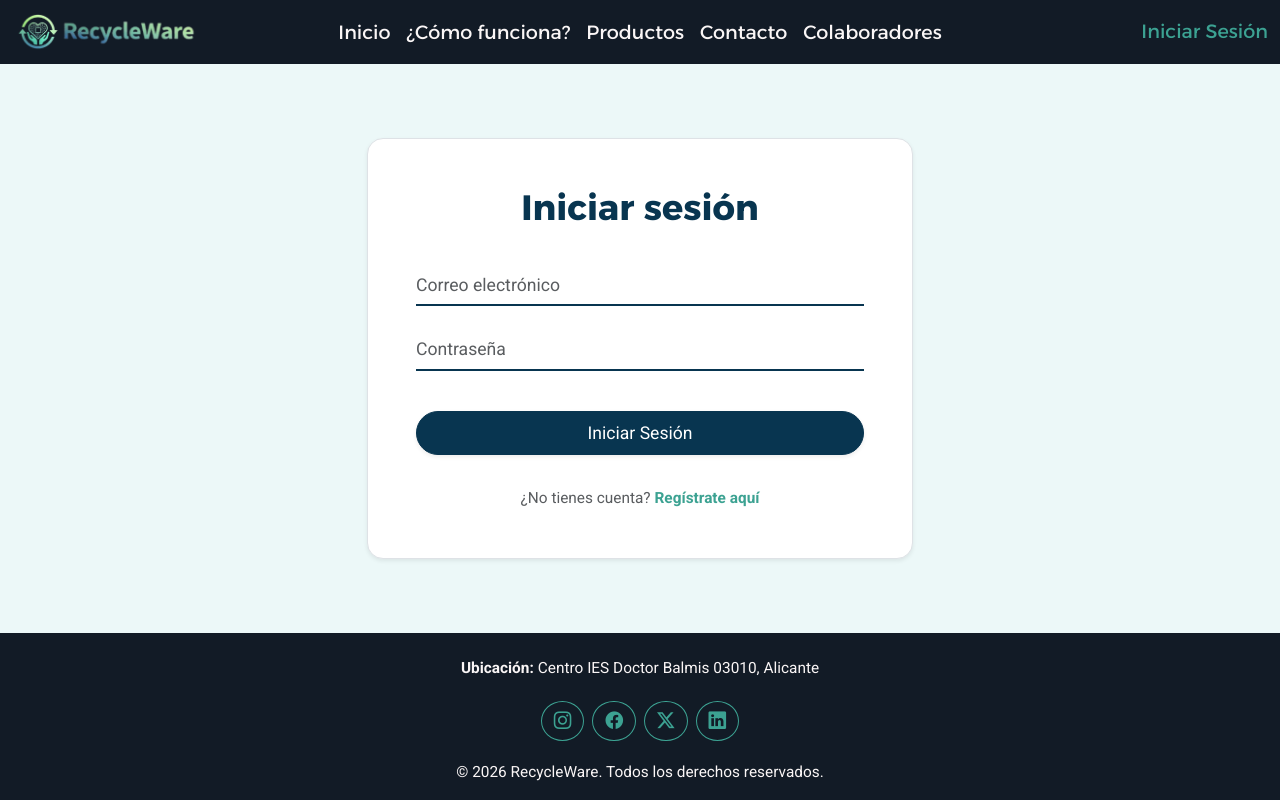
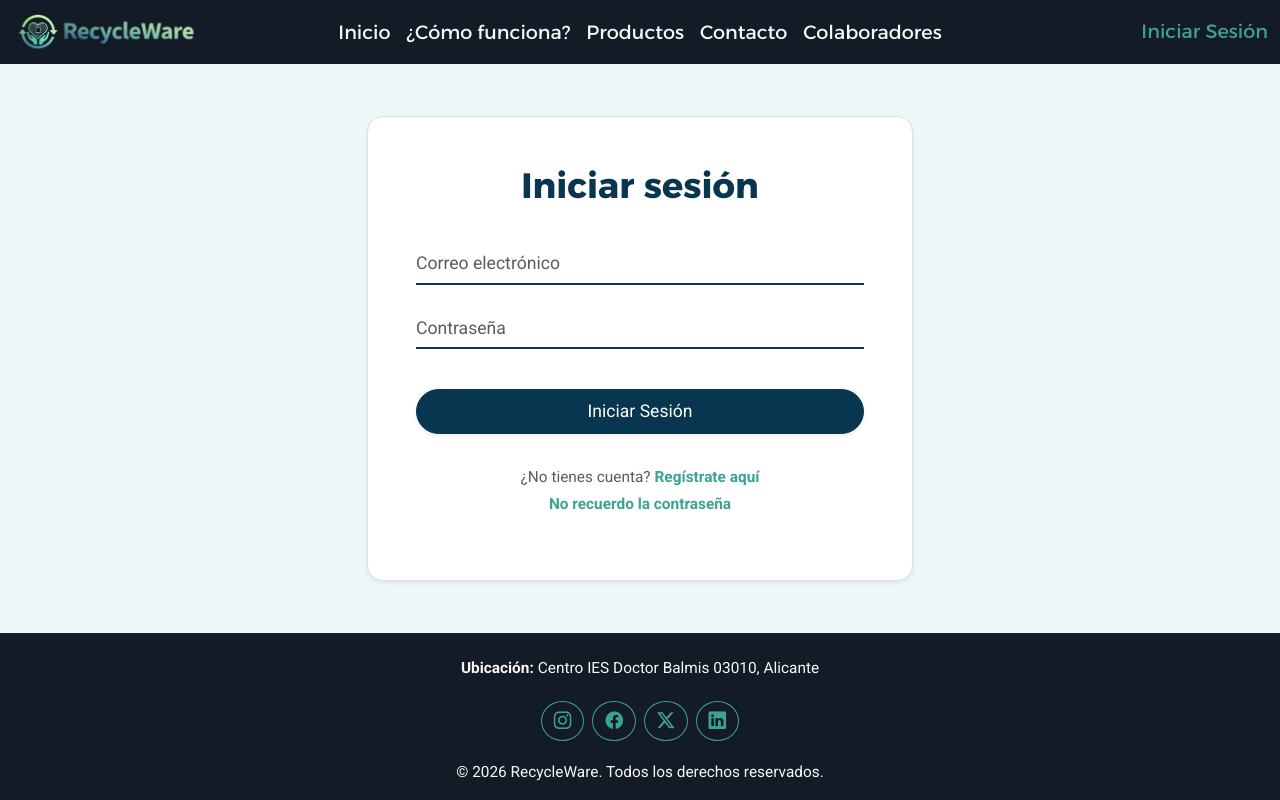
Before and after one commit to RecyclewareDAW/RecycleWare---ReactFronted, a React (Vite) app: page /login in a window 1280 px wide. Built offline with nearby package versions, Linux system fonts and the light colour scheme.

Commit message:
Añadido enlace a olvide-contrasena

```diff
--- a/src/components/Session/FormLogin.jsx
+++ b/src/components/Session/FormLogin.jsx
@@ -114,9 +114,14 @@ const FormLogin = () => {
         </CustomButton>
       </CustomForm>
 
-      <p className="text-center text-muted small mb-0 mt-3">
-        ¿No tienes cuenta? <Link to="/registro" className="text-link fw-bold">Regístrate aquí</Link>
-      </p>
+      <div className="text-center mt-3">
+        <p className="text-muted small mb-1">
+          ¿No tienes cuenta? <Link to="/registro" className="text-link fw-bold">Regístrate aquí</Link>
+        </p>
+        <p className="text-muted small">
+         <Link to="/olvide-contrasena" className="text-link fw-bold">No recuerdo la contraseña</Link>
+        </p>
+      </div>
     </FormCard>
   );
 }
```
